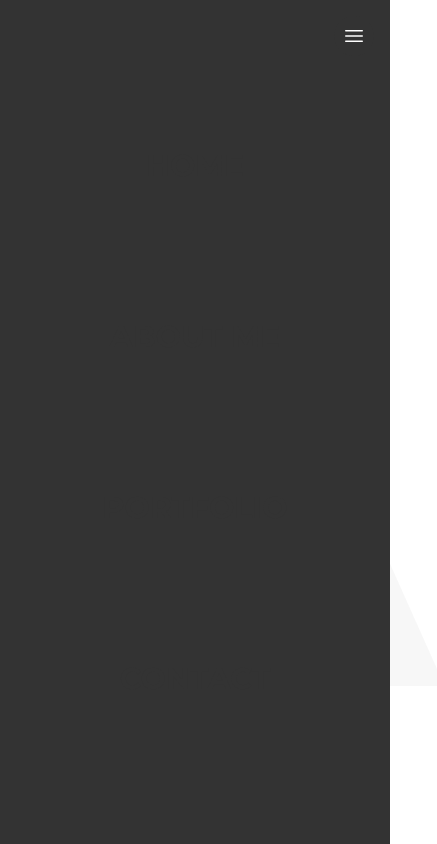
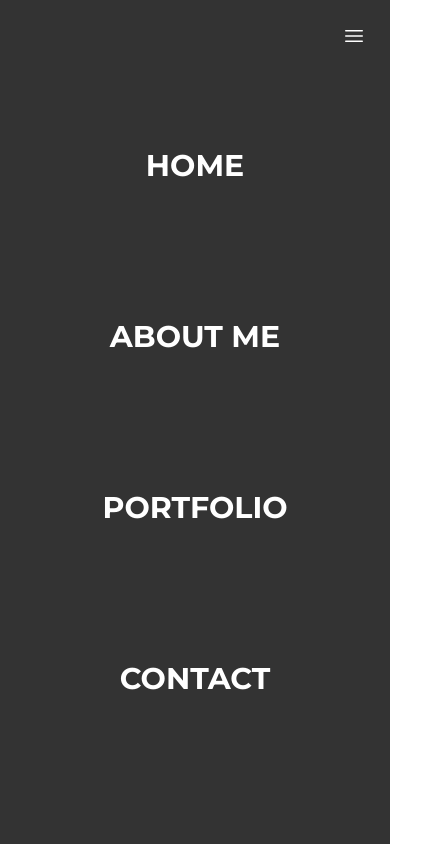
Before and after one commit to ojedacristian/personal-portfolio, a Next.js app: page /about in a window 390 px wide. Both pictures are taken after a click on the button 354 px from the left and 36 px from the top of the page. Shown: the whole page, 437 px wide, since content can reach past the window. Built offline with nearby package versions, Linux system fonts and the light colour scheme.

Commit message:
Add Mobile Menu

```diff
--- a/components/MobileMenu.tsx
+++ b/components/MobileMenu.tsx
@@ -2,6 +2,27 @@ import { useState } from 'react'
 import { MenuBarIcon } from './icons'
 import { links } from './NavbarMenu'
 import Link from 'next/link'
+import { motion } from 'framer-motion'
+
+const sidebar = {
+  open: (height = 1000) => ({
+    clipPath: `circle(${height * 2 + 200}px at 40px 40px)`,
+    transition: {
+      type: 'spring',
+      stiffness: 20,
+      restDelta: 2
+    }
+  }),
+  closed: {
+    clipPath: 'circle(80px at 40px 40px)',
+    transition: {
+      delay: 0.5,
+      type: 'spring',
+      stiffness: 400,
+      damping: 40
+    }
+  }
+}
 
 const MobileMenu: React.FC = () => {
   const [isOpen, setIsOpen] = useState(false)
@@ -9,20 +30,31 @@ const MobileMenu: React.FC = () => {
     <>
       <button onClick={() => {
         setIsOpen(state => !state)
-            }} className='absolute right-0 top-0 z-50 m-4  flex h-10 w-10 items-center justify-center rounded-full bg-brand-darkGray text-white sm:hidden'>
+        console.log(isOpen)
+      }} className='absolute right-0 top-0 z-50 m-4 flex h-10 w-10 items-center justify-center text-white hover:bg-brand-darkGray sm:hidden'>
         <MenuBarIcon />
       </button>
+
       {
         isOpen &&
-                <div className='absolute left-0 top-0 z-40 h-screen w-full bg-brand-darkGray'>
-                    <nav className='flex h-screen flex-col items-center justify-around p-20 font-montserrat text-3xl font-bold uppercase'>
+        <motion.div
+          initial={false}
+          animate={isOpen ? 'open' : 'closed'}
+          className='absolute inset-y-0 left-0 z-40 h-screen w-full text-white'>
+
+          <motion.nav
+            variants={sidebar}
+            initial='closed'
+            animate='open'
+            exit='closed'
+            className='flex h-screen flex-col items-center justify-around bg-brand-darkGray p-20 font-montserrat text-3xl font-bold uppercase'>
             {
               links.map(link => (
                 <Link key={link.id} href={link.path}>{link.label}</Link>
               ))
             }
-                    </nav>
-                </div>
+          </motion.nav>
+        </motion.div>
       }
     </>
   )
--- a/pages/about/index.tsx
+++ b/pages/about/index.tsx
@@ -15,7 +15,7 @@ const AboutPage: NextPage = () => {
         </div>
       </section>
       {/* BACKGROUND */}
-      <div className='absolute -left-44 -z-50 h-screen overflow-hidden font-montserrat text-[800px] font-bold leading-none text-brand-lightGray opacity-30 md:-top-0 md:text-[1000px]'>
+      <div className='absolute -left-44 -z-50 h-screen overflow-hidden font-montserrat font-bold leading-none text-brand-lightGray opacity-30 sm:text-[800px] md:-top-0 md:text-[1000px]'>
         A
       </div>
       <div className='absolute right-0 top-16 -z-50 h-1/2 overflow-hidden font-montserrat text-[250px] font-bold  leading-none tracking-widest text-brand-lightGray opacity-20'>
--- a/pages/portfolio/index.tsx
+++ b/pages/portfolio/index.tsx
@@ -5,35 +5,20 @@ import { GithubIcon, ArrowRight } from '../../components/icons'
 const PortfolioPage: NextPage = () => {
   return (
     <Layout bg="bg-[url('/square2.svg')]">
-      {/* BG */}
-      {/* <div className=" absolute -z-30 h-screen w-full bg-[url('/homebg.jpg')] bg-cover bg-no-repeat opacity-100 grayscale " /> */}
-      {/* <div className="flex h-full w-full items-center justify-end bg-[url('/square2.svg')] opacity-100 md:justify-center"> */}
-
-      {/* <div className='absolute -left-44 -top-0 -z-40 h-screen overflow-hidden font-montserrat text-[1000px] font-bold  leading-none text-brand-gray opacity-30'>
-          P
-      </div>
-      <div style={{
-        writingMode: 'vertical-rl'
-      }} className='absolute right-0 top-16 -z-40 overflow-hidden font-montserrat text-[200px] font-bold leading-tight tracking-widest text-brand-gray opacity-5'>
-          Projects
-      </div> */}
-      {/* <div className='absolute -z-20 h-screen w-full bg-brand-darkGray opacity-90' /> */}
-      {/* BG END */}
-
-      <div className='container pt-10 sm:px-12 xl:px-16'>
+      <div className='container pt-20 sm:px-12 xl:px-16'>
         <h1 className='inline-block border-b-4 border-brand-orange pb-4 font-montserrat text-5xl font-bold uppercase tracking-widest'>Portfolio</h1>
 
-        <div className='grid gap-6 lg:grid-cols-2 2xl:grid-cols-3'>
+        <div className='grid gap-6 px-4 lg:grid-cols-2 2xl:grid-cols-3'>
           <figure className="group relative mt-6 overflow-hidden rounded-2xl bg-brand-orange text-white hover:cursor-pointer">
             <img src="1.jpg" alt="img01" className='min-h-full min-w-full group-hover:opacity-60' />
             <figcaption className='invisible absolute bottom-0 w-full -translate-x-1/2 scale-x-0 bg-white p-8 uppercase text-[#3c4a50] transition-all duration-300 before:pointer-events-none after:pointer-events-none group-hover:visible group-hover:translate-x-0 group-hover:scale-100
             '>
               <div className='absolute bottom-0 right-0 flex gap-4 p-4'>
                 <div className='-translate-x-4 opacity-0 transition delay-[400ms] group-hover:translate-x-0 group-hover:opacity-100'>
-                  <GithubIcon/>
+                  <GithubIcon />
                 </div>
                 <div className='-translate-x-4 opacity-0 transition delay-500 group-hover:translate-x-0 group-hover:opacity-100'>
-                <ArrowRight/>
+                  <ArrowRight />
                 </div>
               </div>
             </figcaption>
@@ -48,10 +33,10 @@ const PortfolioPage: NextPage = () => {
             '>
               <div className='absolute bottom-0 right-0 flex gap-4 p-4'>
                 <div className='-translate-x-4 opacity-0 transition delay-[400ms] group-hover:translate-x-0 group-hover:opacity-100'>
-                  <GithubIcon/>
+                  <GithubIcon />
                 </div>
                 <div className='-translate-x-4 opacity-0 transition delay-500 group-hover:translate-x-0 group-hover:opacity-100'>
-                <ArrowRight/>
+                  <ArrowRight />
                 </div>
               </div>
             </figcaption>
@@ -67,10 +52,10 @@ const PortfolioPage: NextPage = () => {
             '>
               <div className='absolute bottom-0 right-0 flex gap-4 p-4'>
                 <div className='-translate-x-4 opacity-0 transition delay-[400ms] group-hover:translate-x-0 group-hover:opacity-100'>
-                  <GithubIcon/>
+                  <GithubIcon />
                 </div>
                 <div className='-translate-x-4 opacity-0 transition delay-500 group-hover:translate-x-0 group-hover:opacity-100'>
-                <ArrowRight/>
+                  <ArrowRight />
                 </div>
               </div>
             </figcaption>
@@ -85,10 +70,10 @@ const PortfolioPage: NextPage = () => {
             '>
               <div className='absolute bottom-0 right-0 flex gap-4 p-4'>
                 <div className='-translate-x-4 opacity-0 transition delay-[400ms] group-hover:translate-x-0 group-hover:opacity-100'>
-                  <GithubIcon/>
+                  <GithubIcon />
                 </div>
                 <div className='-translate-x-4 opacity-0 transition delay-500 group-hover:translate-x-0 group-hover:opacity-100'>
-                <ArrowRight/>
+                  <ArrowRight />
                 </div>
               </div>
             </figcaption>
```
Lines whose indentation alone changed are shown as unchanged.
